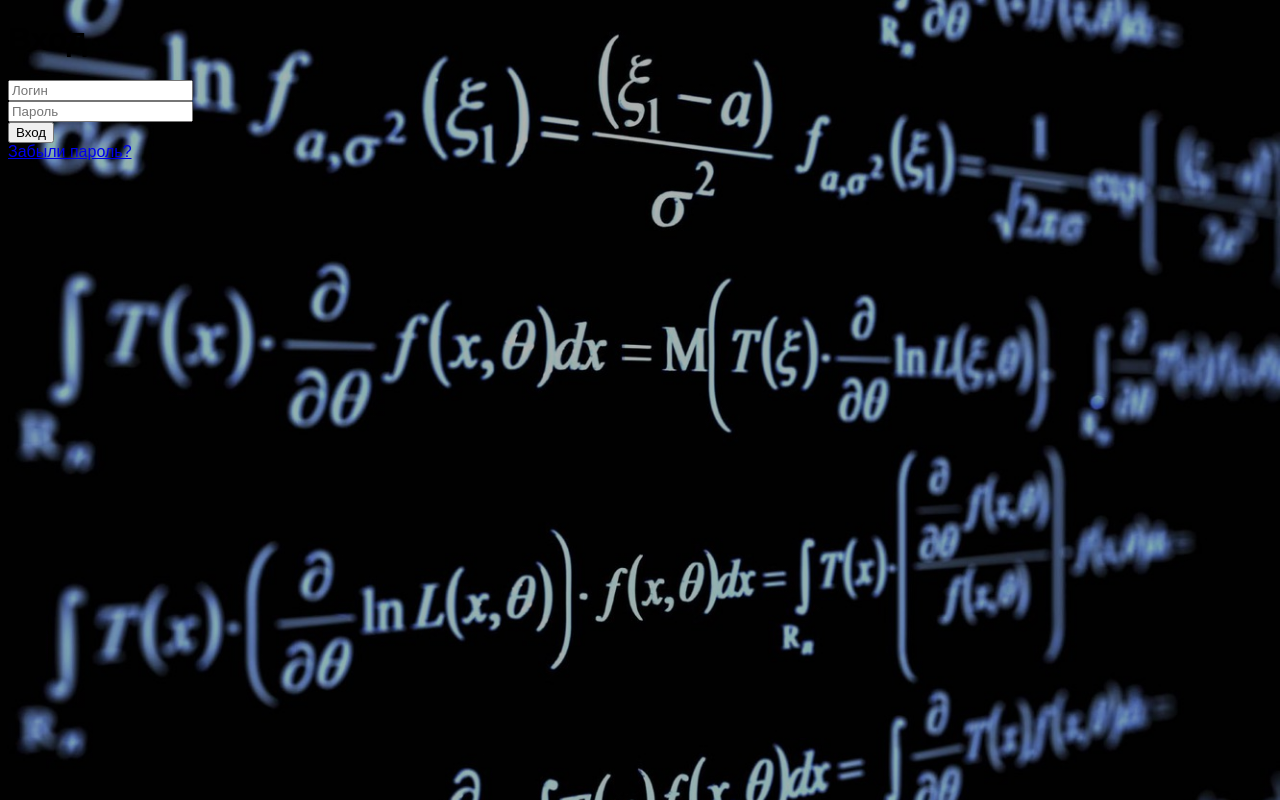
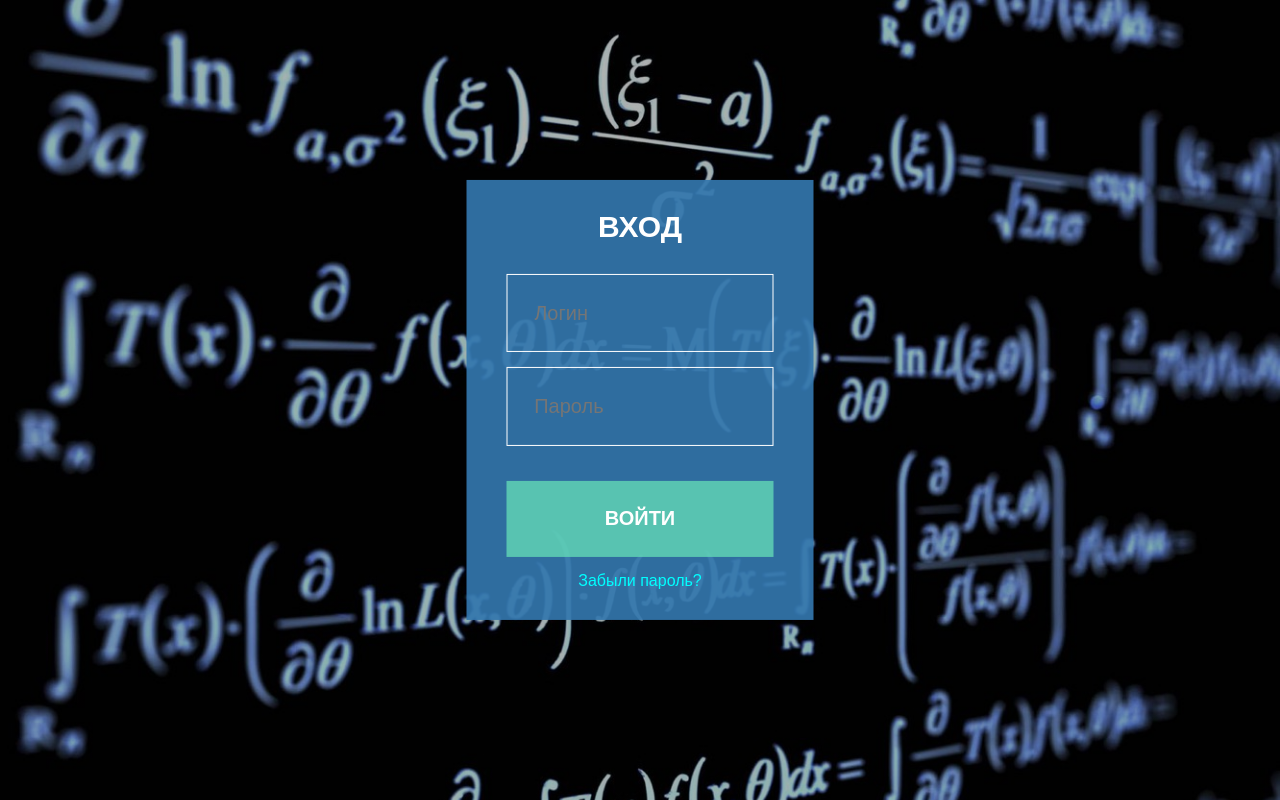
Before and after one commit to ice-kingdom/order_application, a Symfony app: template templates/auth/index.html.twig in a window 1280 px wide. Run offline with Twig, Linux system fonts and the light colour scheme; the template is opened without the code that fills it, so the values that code supplies are empty; some libraries are stand-ins or nearby versions.

Commit message:
добавлена верстка для авторизации

```diff
--- a/config/routes.php
+++ b/config/routes.php
@@ -6,6 +6,8 @@
 #  path: /test
   # значение контроллера ммеет формат 'controller_class::method_name'
 #  controller: App\Controller\TestController::index*/
+
+use App\Controller\MainPageController;
 use App\Controller\TestController;
 use Symfony\Component\Routing\Loader\Configurator\RoutingConfigurator;
 use \App\Controller\AuthController;
@@ -16,4 +18,6 @@ return function (RoutingConfigurator $routes) {
         ->controller([TestController::class, 'index'])->methods(['GET']);
     $routes->add('auth', '/auth')
         ->controller([AuthController::class, 'index'])->methods(['GET']);
+    $routes->add('home', '/')
+        ->controller([MainPageController::class, 'index'])->methods(['GET']);
 };
--- a/templates/auth/index.html.twig
+++ b/templates/auth/index.html.twig
@@ -14,7 +14,7 @@
             <input type="password" placeholder="Пароль">
         </div>
         <div class="input-form">
-            <input type="submit" value="Вход">
+            <input type="submit" value="Войти">
         </div>
         <a href="#" class="forget">Забыли пароль?</a>
     </div>
@@ -22,12 +22,76 @@
 
 {% block styles %}
     <style>
-        body{
+        body {
             background: linear-gradient(rgba(0,0,0,.3),rgba(0,0,0,.3)), url(1.jpg);
             -webkit-background-size: cover;
             background-size: cover;
             background-attachment: fixed;
             font-family: sans-serif;
         }
+
+        .form {
+            position: absolute;
+            top: 50%;
+            left: 50%;
+            transform: translate(-50%, -50%);
+            background: #3377adeb;
+        }
+
+        .form h1 {
+            margin: 30px 100px;
+            padding: 0;
+            text-align: center;
+            color: #FFFFFF;
+            font-size: 30px;
+            text-transform: uppercase;
+        }
+
+        .input-form {
+            margin: 15px 40px;
+            text-align: center;
+        }
+
+        .input-form input{
+            padding: 10%;
+            width: 100%;
+            color: darkred;
+            font-size: 20px;
+            background: none;
+            outline: none;
+            border: 1px solid #FFFFFF;
+            box-sizing: border-box;
+        }
+
+        .input-form input[type="text"]:focus, .input-form input[type="password"]:focus{
+            border: 1px solid #AAAAAA;
+        }
+
+        .input-form input[type="submit"]{
+            margin-top: 20px;
+            color: #FFFFFF;
+            font-weight: bold;
+            text-transform: uppercase;
+            border: none;
+            background: #66e0b7bf;
+            transition: .3s;
+        }
+
+        .input-form input[type="submit"]:hover{
+            background: aquamarine;
+        }
+
+        .form a{
+            display: block;
+            padding: 0 0 30px;
+            text-align: center;
+            color: aqua;
+            text-decoration: none;
+            transition: .3s;
+        }
+
+        .form a:hover{
+            color: #77a9cc;
+        }
     </style>
 {% endblock %}
```
Also changed, not shown: src/Controller/MainPageController.php (added, +20 -0 lines), templates/main_page/index.html.twig (added, +20 -0 lines).
